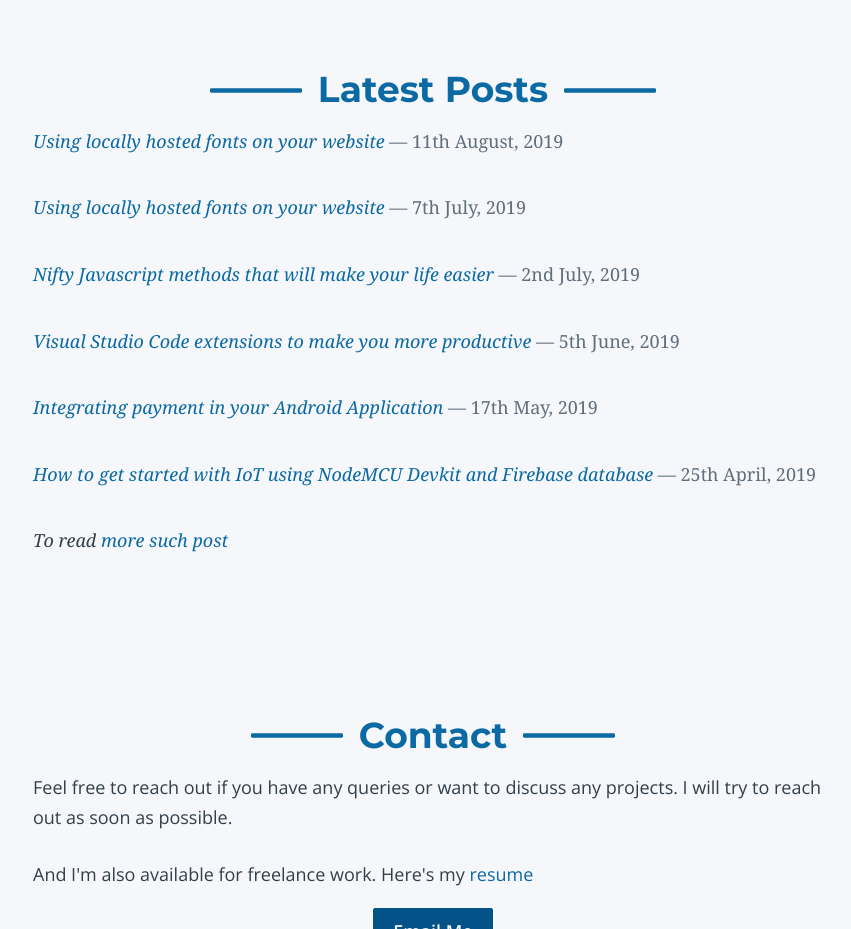
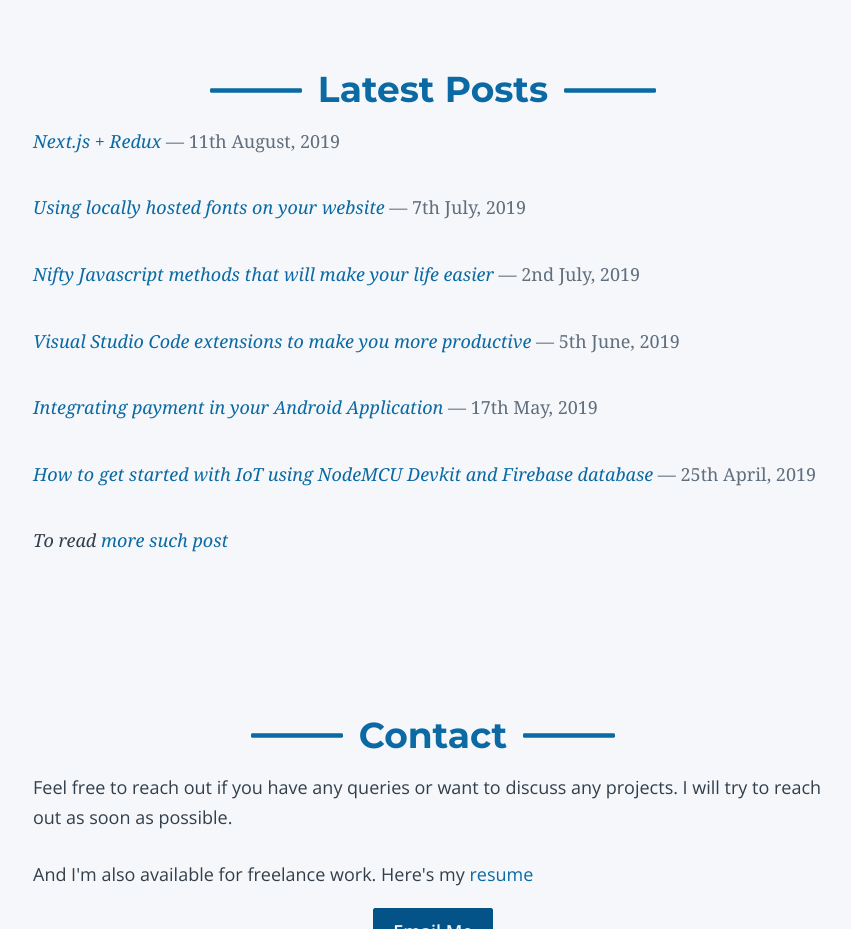
Before and after one commit to jibin2706/my-portfolio, a Gatsby site: page / in a window 1280 px wide. Shown: the part 3020-3949 px from the top of the page, without its empty margins (207-1058 px from the left). Built offline with nearby package versions, Linux system fonts and the light colour scheme; Gatsby itself is replaced by a stand-in of ours.

Commit message:
Typo fixed in blog post name

```diff
--- a/src/components/Blog.js
+++ b/src/components/Blog.js
@@ -9,7 +9,7 @@ function Blog() {
       <Heading title="Latest Posts" />
       <div className="blog__container">
         <PostTemplate
-          title="Using locally hosted fonts on your website"
+          title="Next.js + Redux"
           url="https://blog.jibin.tech/nextjs+redux/"
           date="11th August, 2019"
         />
```
